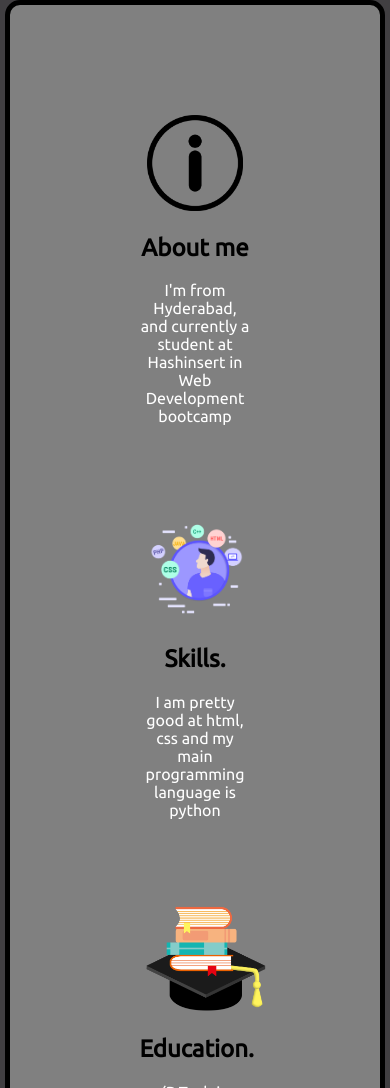
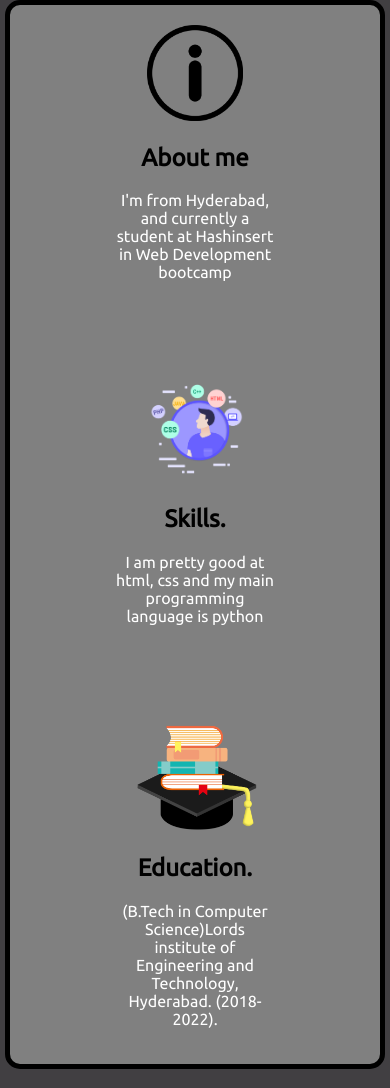
Before and after one commit to rayyankhan4736/wendevyu, a plain HTML site: page trials/index.html in a window 390 px wide. Shown: the part 520-1608 px from the top of the page. Drawn offline with Linux system fonts and the light colour scheme.

Commit message:
trial added

```diff
--- a/trials/styles.css
+++ b/trials/styles.css
@@ -30,24 +30,24 @@
 
   }
   .about {
-    width: 640px; /* Can be in percentage also. */
+    width: 300px; /* Can be in percentage also. */
     height: auto;
     margin: 0 auto;
     padding: 10px;
     position: relative;
-    padding-top: 100px;
+
 
   }
   .Skills{
-    width: 640px; /* Can be in percentage also. */
+    width: 1500px; /* Can be in percentage also. */
     height: auto;
     margin: 0 auto;
     padding: 10px;
-    padding-top: 60px;
+
     position: relative;
   }
   .edu{
-    width: 640px; /* Can be in percentage also. */
+    width: 1500px; /* Can be in percentage also. */
     height: auto;
     margin: 0 auto;
     padding: 10px;
@@ -80,20 +80,20 @@
   border-radius: 5px;
 }
 .about {
-  width: 30%;
+  width: 10rem;
   text-align: center;
 
 
 
 }
 .Skills{
-  width: 30%;
+  width: 10rem;
   text-align: center;
 
 
 }
 .edu{
-  width: 30%;
+  width: 10rem;
   text-align: center;
 
 
```
